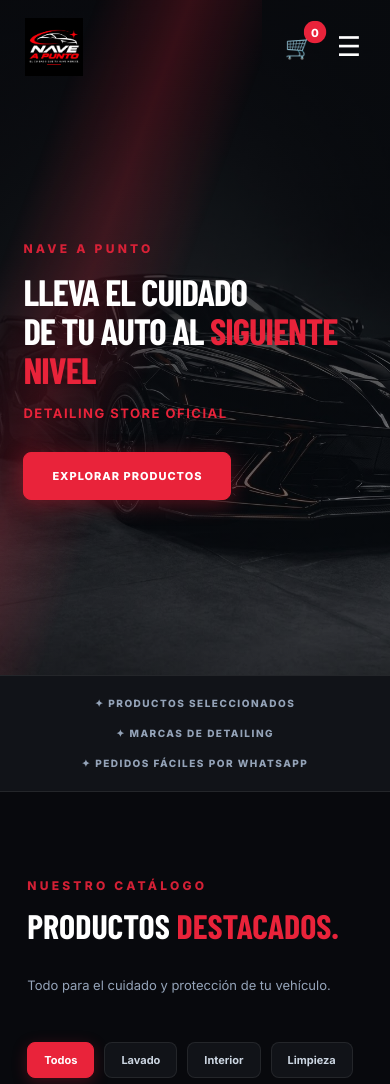
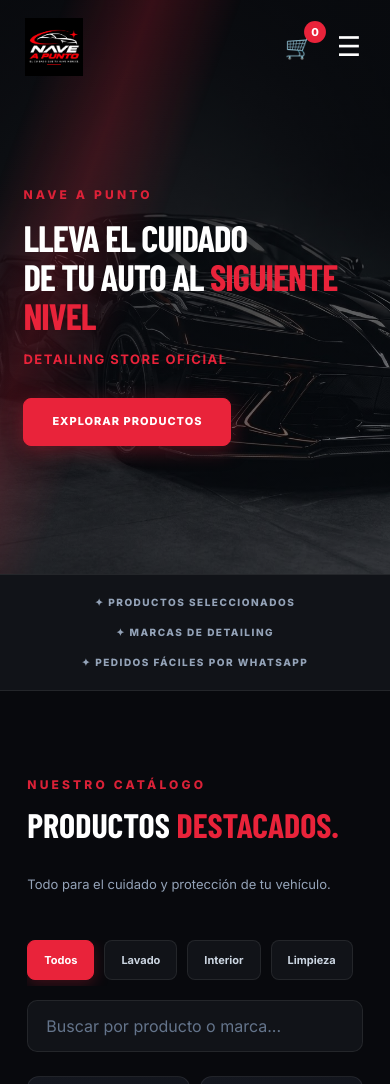
Before and after one commit to NaveaPunto-design/naveapunto, a plain HTML site: page index.html in a window 390 px wide. Shown: the top 1084 px of the page. Drawn offline with nearby package versions, Linux system fonts and the light colour scheme; a web font is replaced by a local one.

Commit message:
Update estilos.css

````diff
--- a/estilos.css
+++ b/estilos.css
@@ -1135,12 +1135,38 @@ button {
 
 @media (max-width: 768px) {
     .portada {
-        padding: 120px 6% 60px;
-        min-height: 80vh;
+        padding: 105px 6% 52px;
+        min-height: 68vh;
     }
 
     .portada h1 {
         font-size: 2.3rem;
+    }
+
+    .filtros {
+        flex-wrap: nowrap;
+        overflow-x: auto;
+        -webkit-overflow-scrolling: touch;
+        scrollbar-width: none;
+        padding-bottom: 6px;
+        margin: 18px 0 14px;
+    }
+
+    .filtros::-webkit-scrollbar {
+        display: none;
+    }
+
+    .filtros .filtro {
+        flex: 0 0 auto;
+        min-height: 40px;
+        display: inline-flex;
+        align-items: center;
+        white-space: nowrap;
+    }
+
+    .buscador-productos {
+        font-size: 16px;
+        margin-bottom: 24px;
     }
 
     .grilla-productos,
@@ -1188,6 +1214,7 @@ button {
     }
 
     .boton-agregar {
+        min-height: 40px;
         padding: 8px 4px;
         font-size: 0.72rem;
     }
@@ -1206,3 +1233,14 @@ button {
         max-height: 250px;
     }
 }
+```[cite: 1]
+
+### Qué quedó sumado en móvil
+* `.portada` ahora usa `min-height: 68vh` y `padding: 105px 6% 52px` para que el título y el botón aparezcan más rápido en pantalla[cite: 1].
+* `.filtros` se desliza en una fila horizontal con el dedo (`flex-wrap: nowrap`, `overflow-x: auto`) y botones de `min-height: 40px` sin barra fea[cite: 1].
+* `.buscador-productos` queda en `font-size: 16px` en celular para evitar zooms inesperados al enfocarlo[cite: 1].
+
+<ElicitationsGroup message="¿Qué te gustaría hacer ahora?">
+  <Elicitation label="Probarlo y revisar otro ajuste" query="Ya pegué el CSS actualizado; revisemos si hay algo más para mejorar en la tienda."/>
+  <Elicitation label="Mejorar el cierre por WhatsApp" query="Sugerime mejoras prácticas para el carrito y el cierre de pedido por WhatsApp en NaveaPunto."/>
+</ElicitationsGroup>
````
